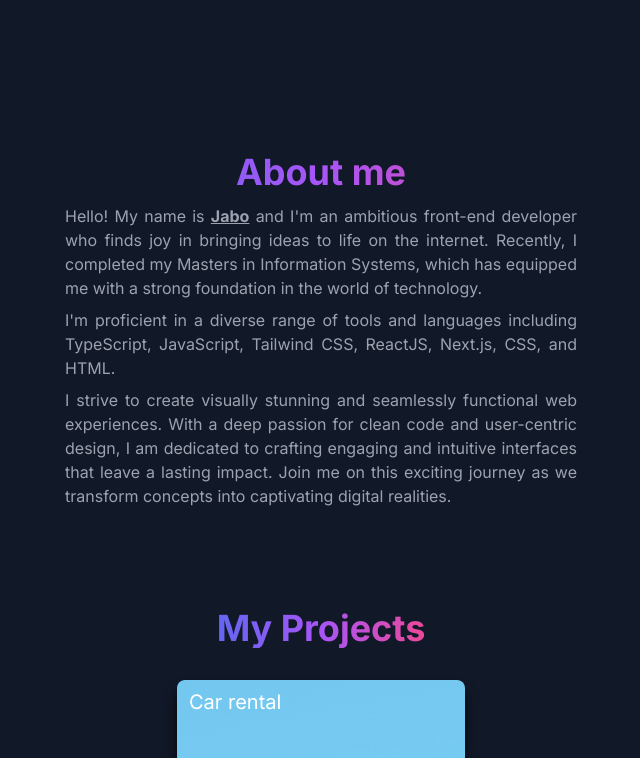
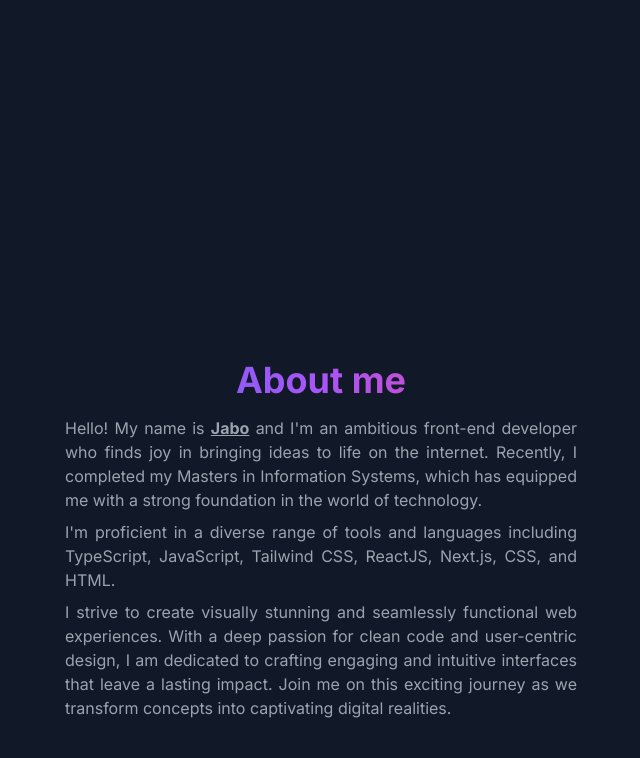
Before and after one commit to JobaF/portfolio-homepage, a Next.js app: page / in a window 1280 px wide. Shown: the part 780-1538 px from the top of the page, without its empty margins (319-959 px from the left). Built offline with nearby package versions, Linux system fonts and the light colour scheme.

Commit message:
Small adjustments

```diff
--- a/pages/index.tsx
+++ b/pages/index.tsx
@@ -172,10 +172,10 @@ export default function Home() {
 				</section>
 				<section
 					ref={aboutMeRef}
-					className="mt-14 flex flex-col items-center justify-center p-5"
+					className="mt-14 flex min-h-screen flex-col items-center justify-center p-7"
 				>
 					<div className="max-w-lg text-justify">
-						<h1 className="bg-gradient-to-r from-indigo-500 via-purple-500 to-pink-500 bg-clip-text text-center text-4xl font-bold text-transparent">
+						<h1 className="my-4 bg-gradient-to-r from-indigo-500 via-purple-500 to-pink-500 bg-clip-text text-center text-4xl font-bold text-transparent">
 							About me
 						</h1>
 						<motion.div
```
